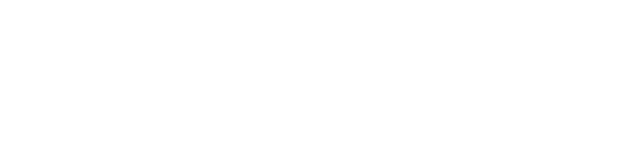
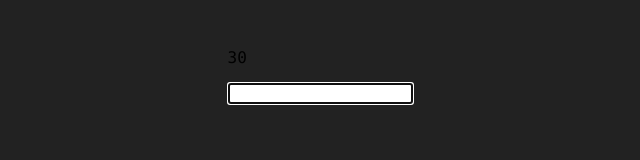
Before and after one commit to ily7/Mecanografia, a plain HTML site: page Mecanografia-game/index.html in a window 1280 px wide. Shown: the whole page, without its empty margins (320-960 px from the left). Drawn offline with Linux system fonts and the light colour scheme.

Commit message:
1er commit

```diff
--- a/Mecanografia-game/index.html
+++ b/Mecanografia-game/index.html
@@ -3,9 +3,55 @@
 <head>
     <meta charset="UTF-8">
     <meta name="viewport" content="width=device-width, initial-scale=1.0">
-    <title>Document</title>
+    <title>Mecanografia</title>
 </head>
+<style>
+    :root{
+        color-scheme: light dark;
+        --green: #00b755;
+        --yellow: #daaf38;
+        --red: #ca4754;
+        --black: #222;
+        --gray: #999;
+    }
+    body{
+        background: var(--black);
+        font-family: Menlo,monospace;
+        display: grid;
+        justify-content: center;
+        padding: 32px;
+        margin-top: 32px;
+        padding: 16px;
+    }
+</style>
 <body>
+    <main>
+        <section id="game">
+            <time>30</time>
+            <p></p>
+            <input autofocus>
+        </section>
+    </main>
+
 
 </body>
+
+<script>
+    const $time = document.querySelector('time')
+    const $paragraph = document.querySelector('p')
+    const $input = document.querySelector('input')
+
+    const INITIAL_TIME = 30;
+
+    const TEXT = `este es un texto de prueba para mi juego esto
+    es solo una prueba que prueba mi imaginacion para imaginar
+    algo para escribir pero simplemente no se que decir jaja
+    que loco no que esto sea lo unico que se me ocurra
+
+`;
+
+
+
+
+</script>
 </html>
```
Also changed, not shown: Mecanografia-game/js.js (added), Mecanografia-game/style.css (added).
